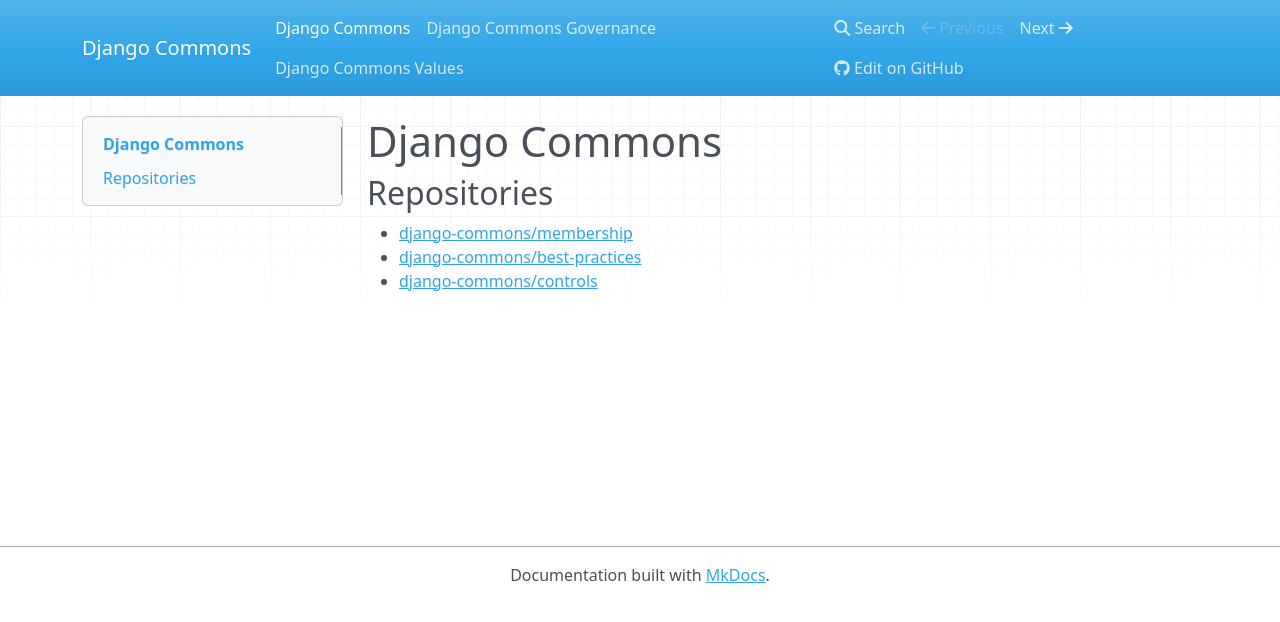
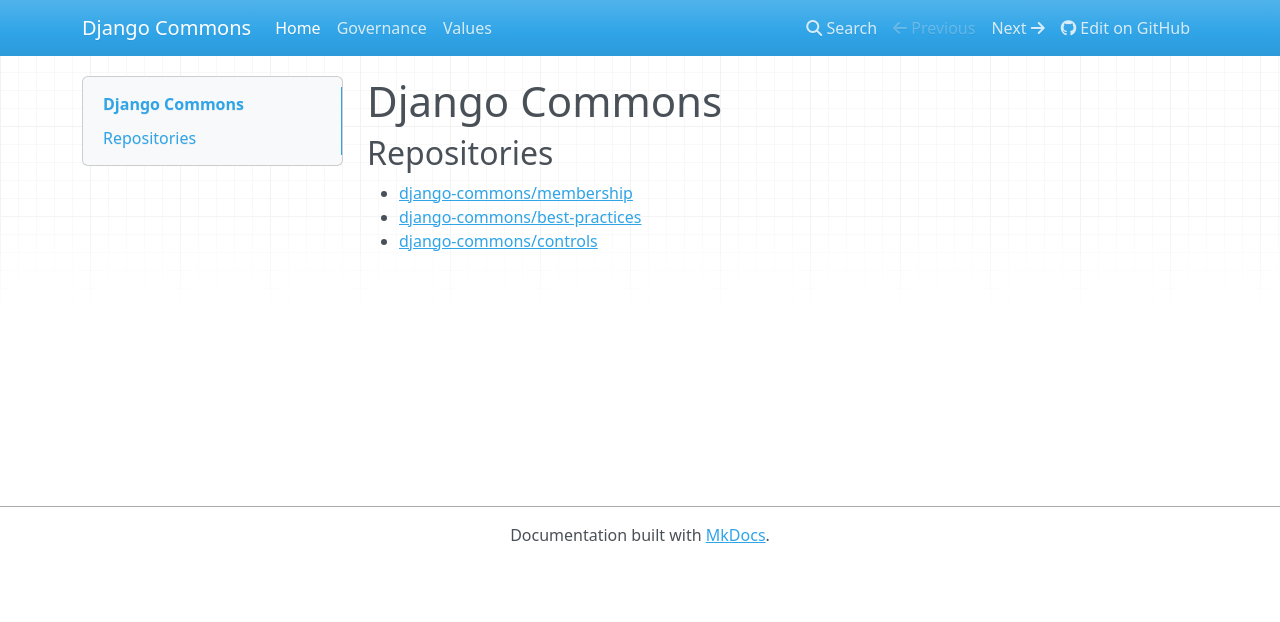
Before and after one commit to django-commons/django-commons-mkdocs, an MkDocs documentation site: the page built from docs/index.md, in a window 1280 px wide. Shown: the top 622 px of the page. Built offline with MkDocs 1.6.1, drawn with Linux system fonts in a browser that asks for light colours; nearby versions of some CDN libraries; part of the change alters nothing that is shown.

```diff
--- a/mkdocs.yml
+++ b/mkdocs.yml
@@ -3,3 +3,7 @@ repo_url: https://github.com/django-commons/django-commons.github.io
 markdown_extensions:
   - toc:
       permalink: "#"
+nav:
+  - Home: index.md
+  - Governance: governance.md
+  - Values: values.md
```
